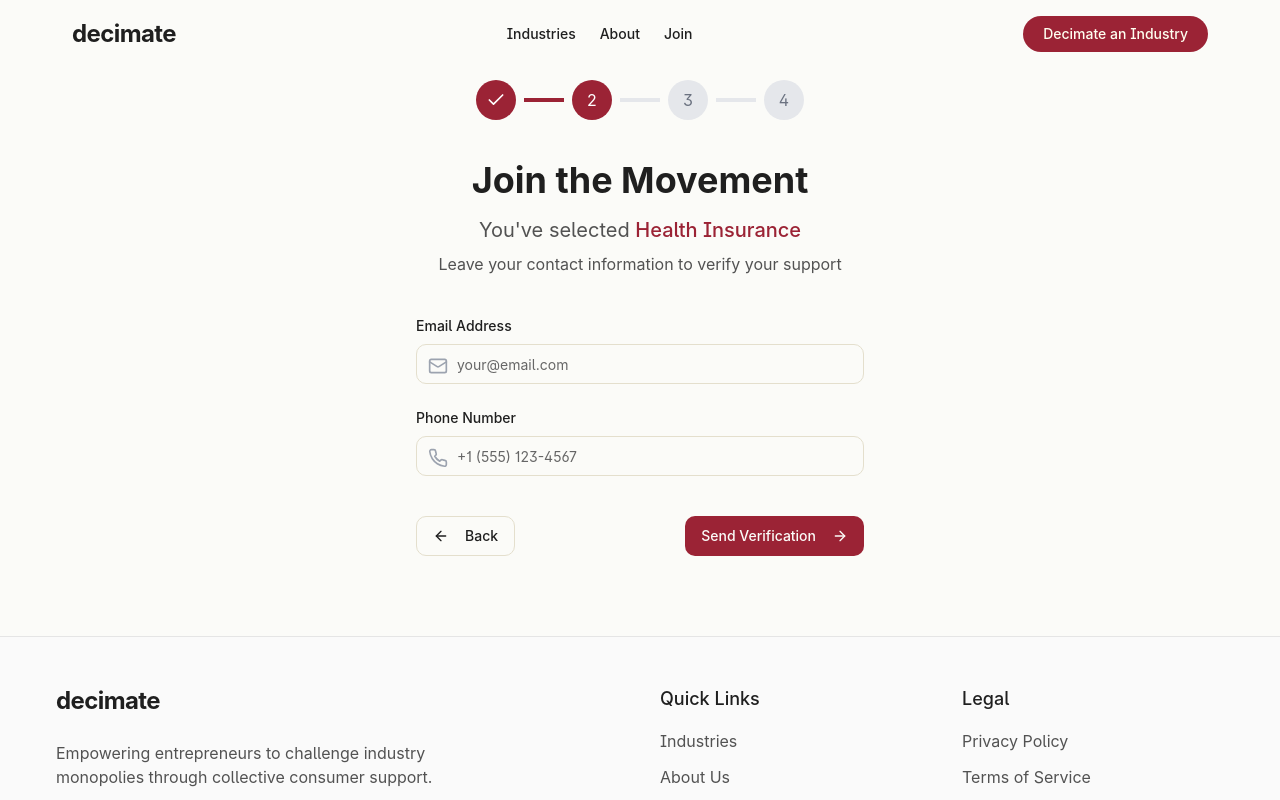
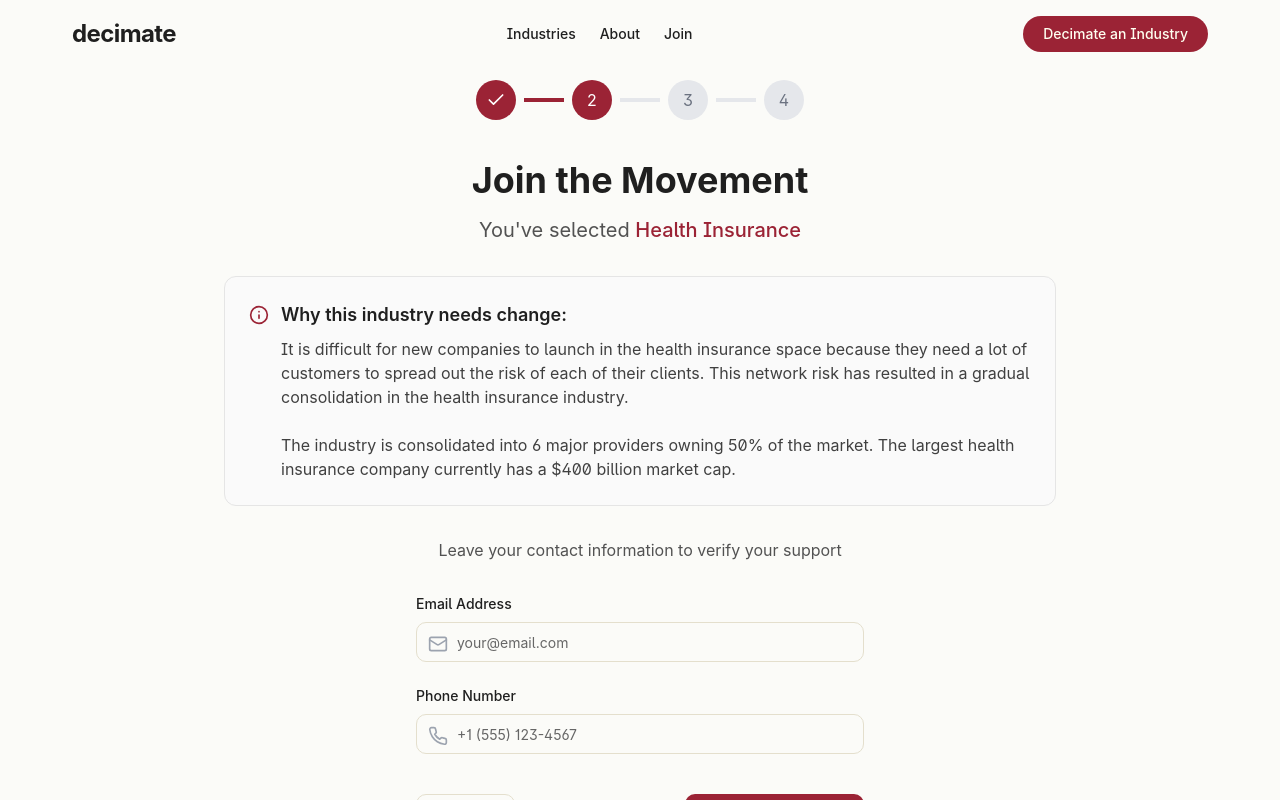
Before and after one commit to EBITDA420/decimate-marketplace, a React (Vite) app: page /industry-signup in a window 1280 px wide. Both pictures are taken after a click on the button 354 px from the left and 409 px from the top of the page. Shown: the top 800 px of the page. Built offline with nearby package versions, Linux system fonts and the light colour scheme; a web font is replaced by a local one.

Commit message:
Add industry explainer text
Adds explanatory text to the industry signup page to explain why supporting new businesses in each industry is important.

```diff
--- a/src/pages/IndustrySignup.tsx
+++ b/src/pages/IndustrySignup.tsx
@@ -1,7 +1,7 @@
 
 import { useState } from "react";
 import { useNavigate, useParams } from "react-router-dom";
-import { ArrowLeft, ArrowRight, Check, Mail, Phone } from "lucide-react";
+import { ArrowLeft, ArrowRight, Check, Mail, Phone, Info } from "lucide-react";
 import { Input } from "@/components/ui/input";
 import { Button } from "@/components/ui/button";
 import { toast } from "sonner";
@@ -10,6 +10,37 @@ import Footer from "@/components/Footer";
 import { industries } from "@/components/IndustrySection";
 
 type SignupStep = "select" | "contact" | "verify" | "complete";
+
+// Industry explainer content
+const industryExplainers: Record<string, string> = {
+  "health-insurance": `It is difficult for new companies to launch in the health insurance space because they need a lot of customers to spread out the risk of each of their clients. This network risk has resulted in a gradual consolidation in the health insurance industry.
+
+The industry is consolidated into 6 major providers owning 50% of the market. The largest health insurance company currently has a $400 billion market cap.`,
+
+  "social-media": `Social media networks are difficult to launch because the value provided by them is primarily driven by network effects. New players don't have enough users to compete with the networks of established providers.
+
+This is one of the most consolidated industries in North America with the largest player being worth $1.6 trillion.`,
+
+  "search-engines": `Search engines rely on strong brand presence and recognition to be used. Once someone has a default search engine it is rare for them to switch.
+
+This has resulted in a $2.2 trillion company in the search industry.`,
+
+  "ecommerce": `Trust and brand recognition is incredibly important in eCommerce because consumers want to feel secure when purchasing from an online store. This results in consumers defaulting to a few trusted marketplaces when making online purchases.
+
+This has consolidated the eCommerce industry into a few major players with the largest owning almost 40% of all eCommerce purchases in the United States contributing towards a $2.1 trillion market cap.`,
+
+  "cities": `Similar to internet products, cities also see massive network effects because people want to live with and around other people.
+
+This results in a very slow process by which towns will gradually grow into cities. Because cities start off as towns, often times their infrastructure does not scale up well as the city grows.
+
+This has resulted in a few major hubs that have extremely high demand for real estate. The total real estate value of the most expensive city in North America is New York at $2.8 trillion.
+
+We're looking to help developers create new cities with the infrastructure and scaling necessary for them to become major cities in the future.`,
+
+  "computer-hardware": `Computer parts are expensive purchases which cause consumers to not want to take risks trusting new brands.
+
+This has led towards a $2.8 trillion company in the semiconductor industry.`
+};
 
 const IndustrySignup = () => {
   const navigate = useNavigate();
@@ -125,15 +156,31 @@ const IndustrySignup = () => {
           {/* Step 2: Contact Information */}
           {currentStep === "contact" && selectedIndustry && (
             <div className="space-y-8">
-              <div className="text-center mb-10">
+              <div className="text-center mb-6">
                 <h1 className="text-3xl md:text-4xl font-bold mb-4">Join the Movement</h1>
                 <p className="text-xl text-neutral-600 mb-2">
                   You've selected <span className="font-medium text-roman-red">{selectedIndustry.name}</span>
                 </p>
-                <p className="text-neutral-600">
-                  Leave your contact information to verify your support
-                </p>
               </div>
+
+              {/* Industry explainer */}
+              {selectedIndustry && industryExplainers[selectedIndustry.id] && (
+                <div className="bg-neutral-50 border border-neutral-200 rounded-xl p-6 mb-8">
+                  <div className="flex items-start">
+                    <Info className="w-5 h-5 text-roman-red mt-1 mr-3 flex-shrink-0" />
+                    <div>
+                      <h3 className="text-lg font-semibold mb-2">Why this industry needs change:</h3>
+                      <div className="text-neutral-700 space-y-2 whitespace-pre-line">
+                        {industryExplainers[selectedIndustry.id]}
+                      </div>
+                    </div>
+                  </div>
+                </div>
+              )}
+
+              <p className="text-center text-neutral-600 mb-6">
+                Leave your contact information to verify your support
+              </p>
 
               <form onSubmit={handleContactSubmit} className="space-y-6 max-w-md mx-auto">
                 <div className="space-y-2">
```
